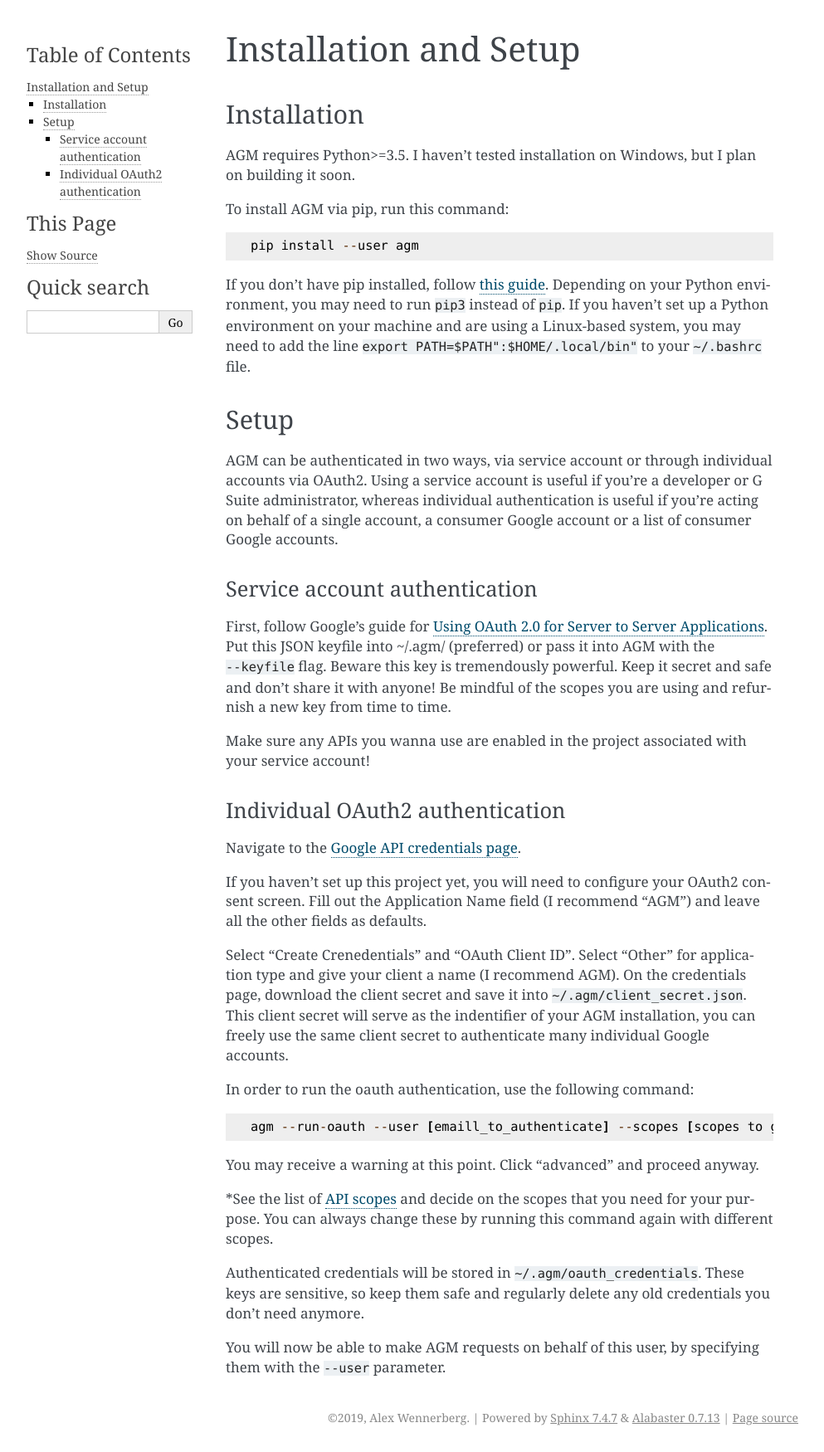
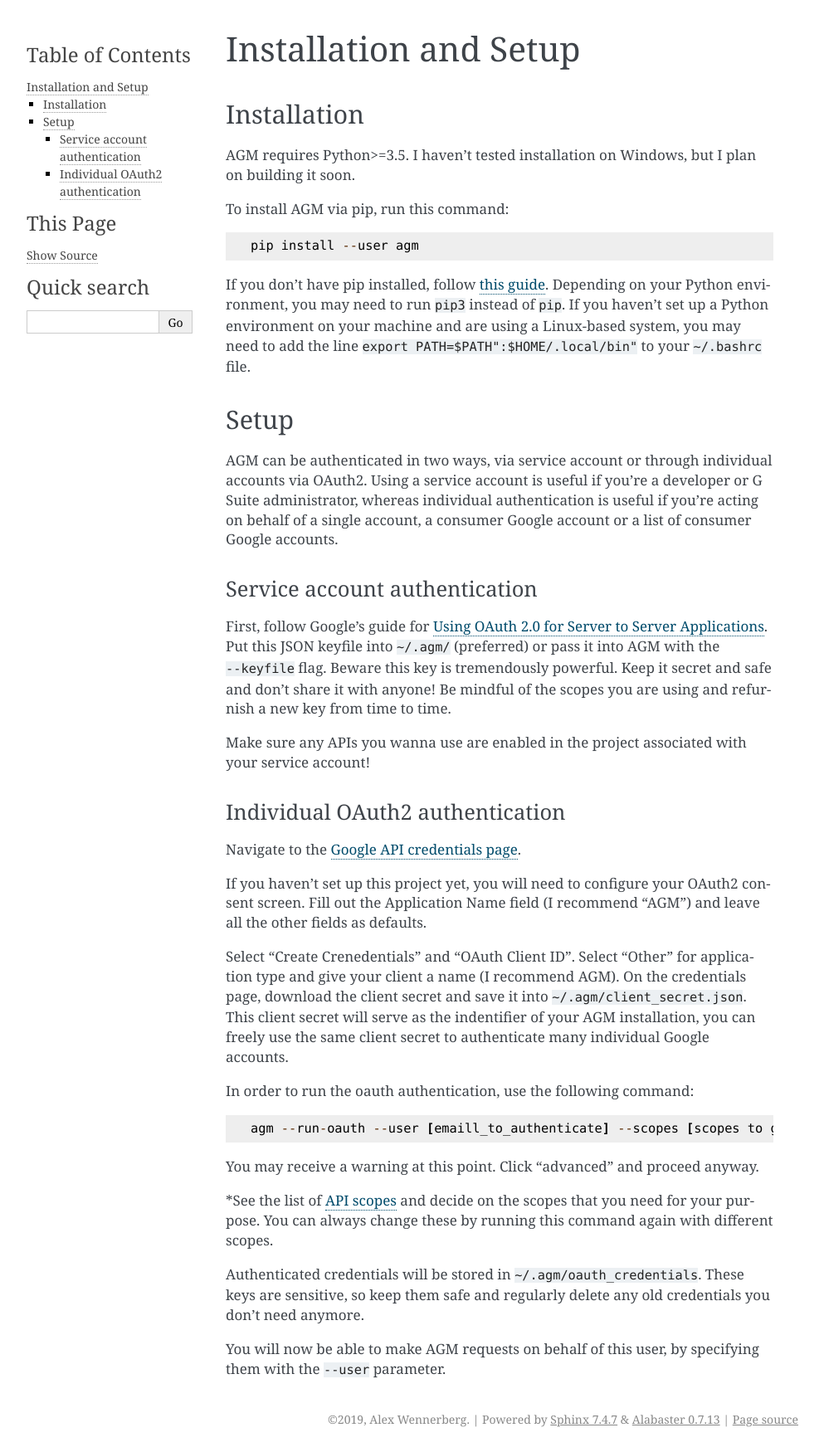
Before and after one commit to Cloudbakers/agm, a Sphinx documentation site: the page built from docs/installation.md, in a window 1280 px wide. Shown: the whole page at 83% size, without its empty margins (148-1141 px from the left). Built offline with Sphinx 7.4.7, drawn with Linux system fonts in a browser that asks for light colours.

```diff
--- a/docs/installation.md
+++ b/docs/installation.md
@@ -16,7 +16,7 @@ AGM can be authenticated in two ways, via service account or through individual
 
 ### Service account authentication
 
-First, follow Google's guide for [Using OAuth 2.0 for Server to Server Applications](https://developers.google.com/identity/protocols/OAuth2ServiceAccount#creatinganaccount). Put this JSON keyfile into ~/.agm/ (preferred) or pass it into AGM with the `--keyfile` flag. Beware this key is tremendously powerful. Keep it secret and safe and don't share it with anyone! Be mindful of the scopes you are using and refurnish a new key from time to time.
+First, follow Google's guide for [Using OAuth 2.0 for Server to Server Applications](https://developers.google.com/identity/protocols/OAuth2ServiceAccount#creatinganaccount). Put this JSON keyfile into `~/.agm/` (preferred) or pass it into AGM with the `--keyfile` flag. Beware this key is tremendously powerful. Keep it secret and safe and don't share it with anyone! Be mindful of the scopes you are using and refurnish a new key from time to time.
 
 Make sure any APIs you wanna use are enabled in the project associated with your service account!
 
```
